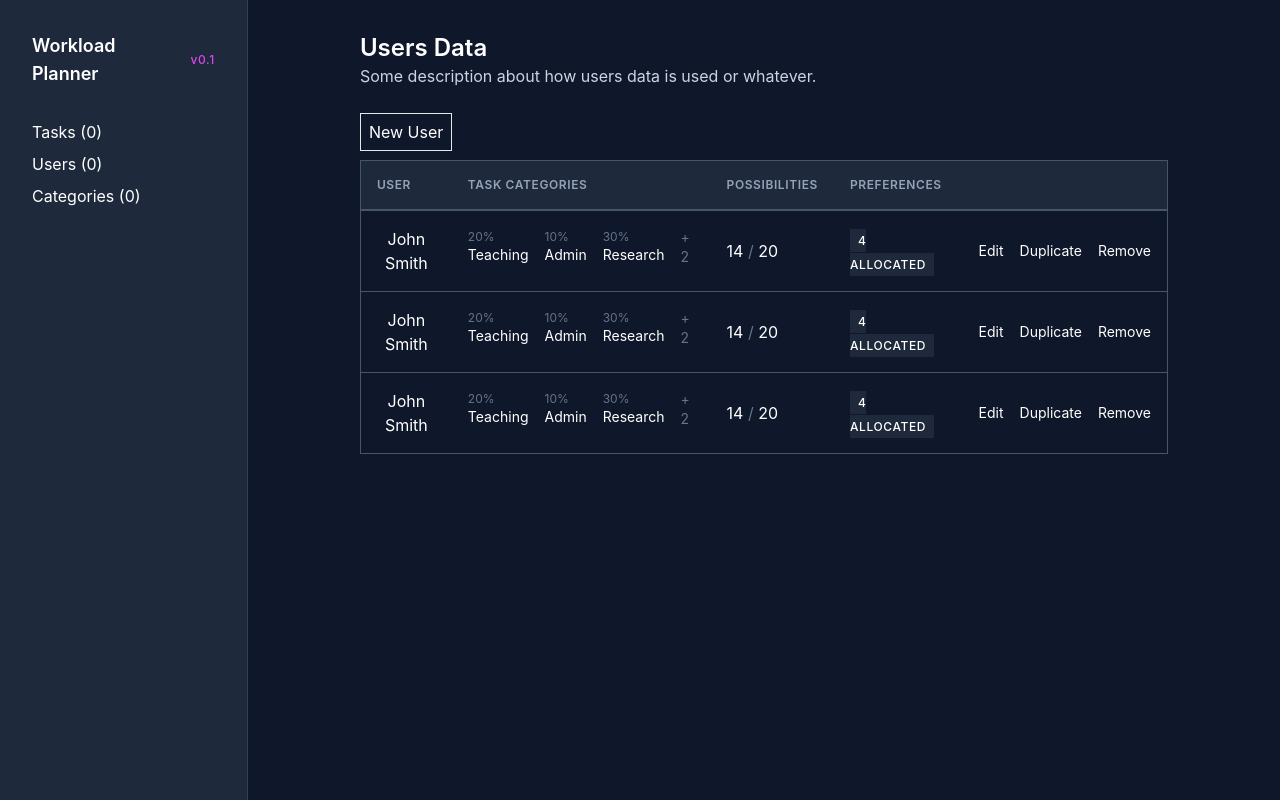
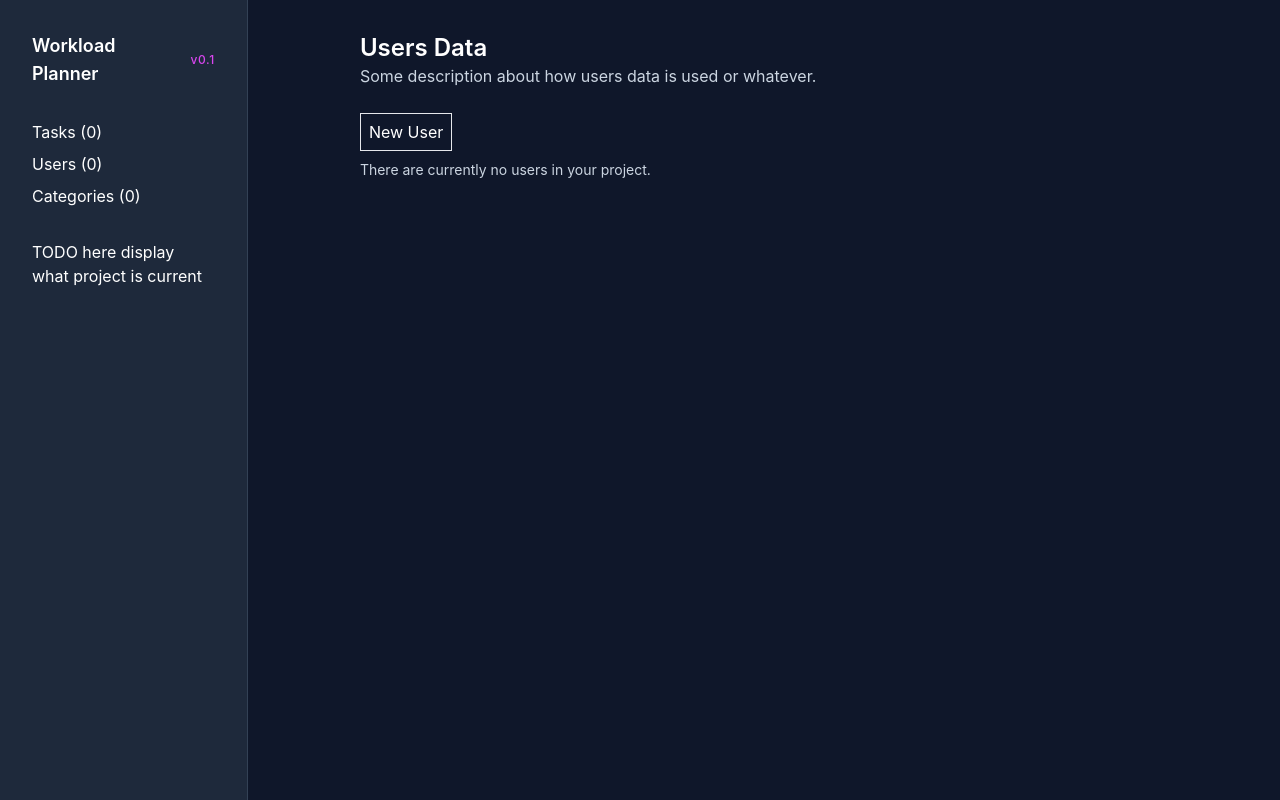
Before and after one commit to conjure-cp/task-allocation-demo, a Next.js app: page /users in a window 1280 px wide. Built offline with nearby package versions, Linux system fonts and the light colour scheme.

Commit message:
implement displaying users

```diff
--- a/components/layout.js
+++ b/components/layout.js
@@ -41,6 +41,7 @@ export default function Layout({ children }) {
             {projectData.categories ? projectData.categories.length : 0})
           </NavigationLink>
         </div>
+        <div className={"mt-8"}>TODO here display what project is current</div>
       </div>
       <div className={"w-full py-8 px-28"}>{children}</div>
     </div>
--- a/pages/users/index.js
+++ b/pages/users/index.js
@@ -1,6 +1,14 @@
 import Link from "next/link";
+import useProjectData from "../../utils/ProjectDataContext";
 
 export default function UsersPage() {
+  const [projectData, dispatch, loading] = useProjectData();
+
+  if (loading) {
+    // TODO
+    return null;
+  }
+
   return (
     <div>
       <div>
@@ -10,10 +18,22 @@ export default function UsersPage() {
         </p>
       </div>
       <div className={"mt-8"}>
-        <Link href={"/users/new"} className={"border py-2 px-2 hover:underline"}>New User</Link>
+        <Link
+          href={"/users/new"}
+          className={"border py-2 px-2 hover:underline"}
+        >
+          New User
+        </Link>
+        <div className={"mt-4"}>
+          {!projectData.users || projectData.users.length === 0 ? (
+            <p className={"text-sm text-slate-300"}>
+              There are currently no users in your project.
+            </p>
+          ) : (
+            /* TODO make this prettier */
             <table
               className={
-            "mt-4 w-full divide-y-2 divide-slate-600 border border-slate-600"
+                "w-full divide-y-2 divide-slate-600 border border-slate-600"
               }
             >
               <thead className={"bg-slate-800"}>
@@ -26,39 +46,67 @@ export default function UsersPage() {
                 </tr>
               </thead>
               <tbody className={"divide-y divide-slate-600"}>
-            <UserRow />
-            <UserRow />
-            <UserRow />
+                {projectData.users.map((u, i) => (
+                  <UserRow
+                    key={i}
+                    user={u}
+                    tasks={projectData.tasks}
+                    categories={projectData.categories}
+                  />
+                ))}
               </tbody>
             </table>
+          )}
+        </div>
       </div>
     </div>
   );
 }
 
-function UserRow() {
+function UserRow({ user, tasks, categories }) {
   return (
     <tr>
       <TableData>
-        <button className={"hover:underline"}>John Smith</button>
+        <button className={"hover:underline"}>{user.name}</button>
       </TableData>
       <TableData className={"flex items-center space-x-4"}>
-        <div className={"flex flex-col"}>
-          <p className={"text-xs text-slate-500"}>20%</p>
-          <p className={"text-sm"}>Teaching</p>
+        {user.categories.map((o, i) => {
+          // only display first 3 categories and percentages
+          if (i <= 2) {
+            return (
+              <div key={i} className={"flex flex-col"}>
+                <p className={"text-xs text-slate-500"}>{o.percentage}%</p>
+                <p className={"text-sm"}>
+                  {categories.find((c) => c.id === o.id).name}
+                </p>
               </div>
-        <div className={"flex flex-col"}>
-          <p className={"text-xs text-slate-500"}>10%</p>
-          <p className={"text-sm"}>Admin</p>
-        </div>
-        <div className={"flex flex-col"}>
-          <p className={"text-xs text-slate-500"}>30%</p>
-          <p className={"text-sm"}>Research</p>
-        </div>
-        <p className={"text-sm text-slate-500"}>+ 2</p>
+            );
+          } else {
+            return o;
+          }
+        })}
+        {user.categories.length > 3 && (
+          <p className={"text-sm text-slate-500"}>
+            + {user.categories.length - 3}
+          </p>
+        )}
+        {/*<div className={"flex flex-col"}>*/}
+        {/*  <p className={"text-xs text-slate-500"}>20%</p>*/}
+        {/*  <p className={"text-sm"}>Teaching</p>*/}
+        {/*</div>*/}
+        {/*<div className={"flex flex-col"}>*/}
+        {/*  <p className={"text-xs text-slate-500"}>10%</p>*/}
+        {/*  <p className={"text-sm"}>Admin</p>*/}
+        {/*</div>*/}
+        {/*<div className={"flex flex-col"}>*/}
+        {/*  <p className={"text-xs text-slate-500"}>30%</p>*/}
+        {/*  <p className={"text-sm"}>Research</p>*/}
+        {/*</div>*/}
+        {/*<p className={"text-sm text-slate-500"}>+ 2</p>*/}
       </TableData>
       <TableData>
-        14 <span className={"text-slate-500"}>/</span> 20
+        {tasks.length - user.task_blacklist.length}{" "}
+        <span className={"text-slate-500"}>/</span> {tasks.length}
       </TableData>
       <TableData>
         <span
@@ -66,7 +114,11 @@ function UserRow() {
             "bg-slate-800 py-1 px-2 text-xs font-medium uppercase tracking-wider"
           }
         >
-          4 Allocated
+          {!user.task_blacklist || user.task_blacklist.length === 0 ? (
+            <span className={"text-sm text-slate-400"}>None</span>
+          ) : (
+            <span>{user.preferences.length} Allocated</span>
+          )}
         </span>
       </TableData>
       <TableData>
--- a/utils/ProjectDataReducer.js
+++ b/utils/ProjectDataReducer.js
@@ -1,5 +1,4 @@
 export default function projectDataReducer(state, action) {
-  // TODO add actions
   switch (action.type) {
     case "inc_id_test":
       return { ...state, id: state.id + 1 };
@@ -13,6 +12,7 @@ export default function projectDataReducer(state, action) {
             id: 0,
             name: "Test task",
             description: "Some test description fo this task",
+            category: 1,
             weight: 26,
           },
           {
@@ -22,9 +22,39 @@ export default function projectDataReducer(state, action) {
             category: 0,
             weight: 2,
           },
+          {
+            id: 2,
+            name: "Teach EC4000",
+            description: "This module is something and yea",
+            category: 0,
+            weight: 2,
+          },
+          {
+            id: 3,
+            name: "Some admin",
+            description: "This module is something and yea",
+            category: 1,
+            weight: 6,
+          },
         ],
-        users: [],
-        categories: [{ id: 0, name: "Teaching" }],
+        users: [
+          {
+            id: 0,
+            name: "John Smith",
+            categories: [
+              { id: 0, percentage: 20 },
+              { id: 1, percentage: 10 },
+              { id: 2, percentage: 30 },
+            ],
+            task_blacklist: [1],
+            preferences: [2, 0],
+          },
+        ],
+        categories: [
+          { id: 0, name: "Teaching" },
+          { id: 1, name: "Admin" },
+          { id: 2, name: "Research" },
+        ],
       };
 
     case "ADD_TASK":
```
Lines whose indentation alone changed are shown as unchanged.
